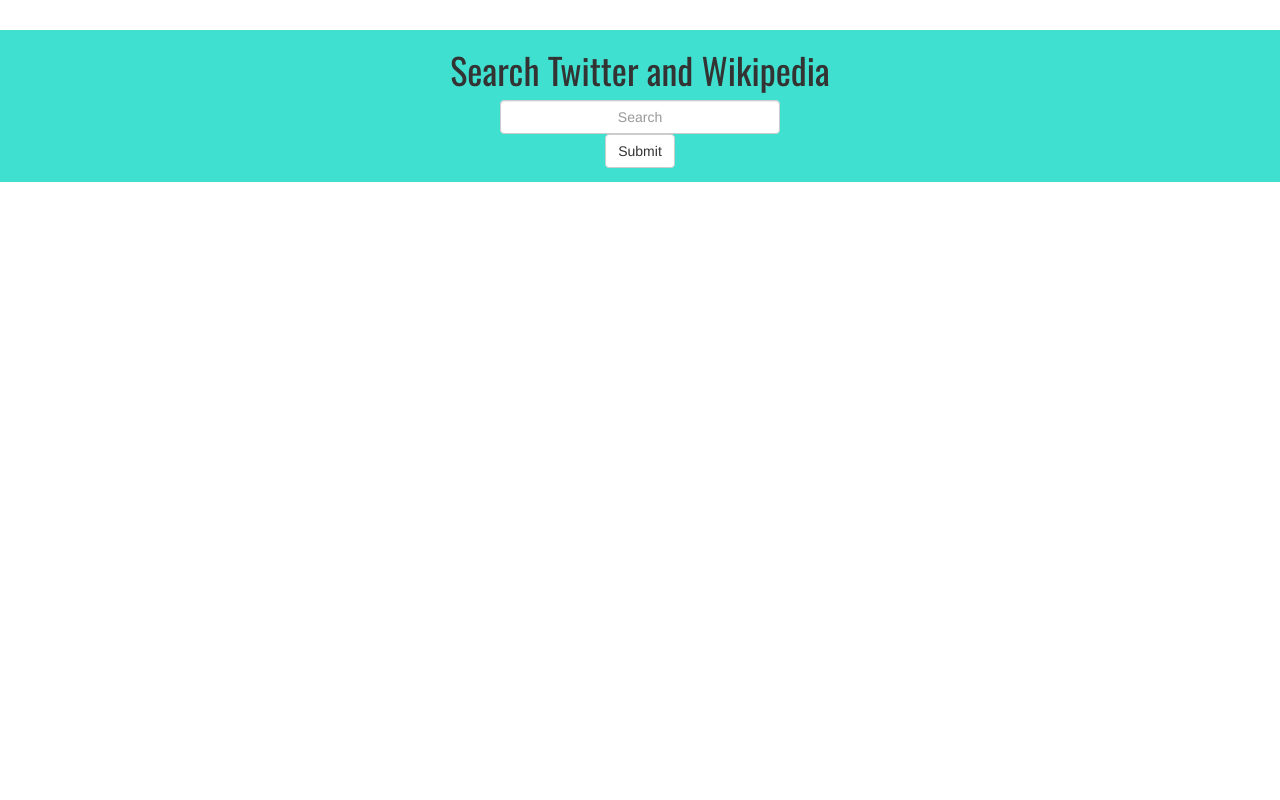
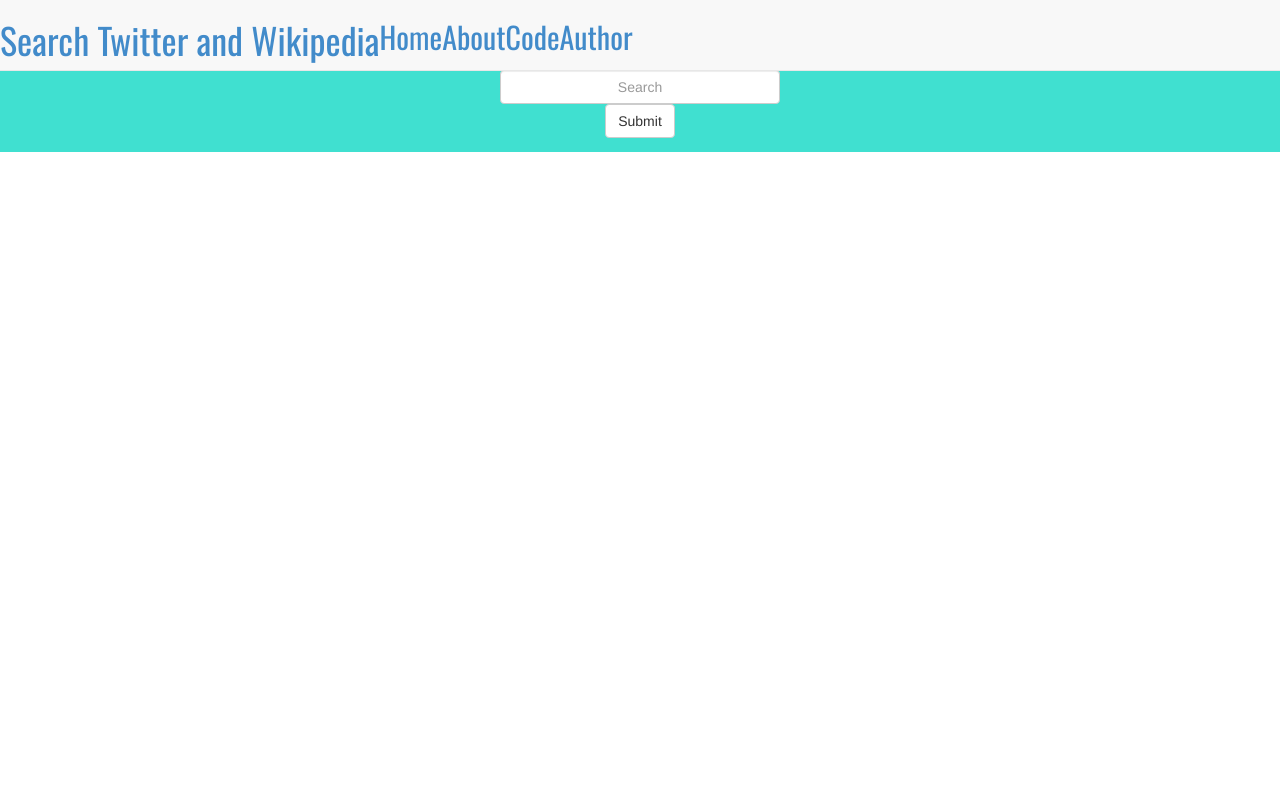
Before and after one commit to kottofy/PythonDjango-SearchApp, a Django app: page / in a window 1280 px wide. Run offline with Django 3.2, Linux system fonts and the light colour scheme.

Commit message:
Started Readme.md, added navbar

```diff
--- a/SearchApp/app/static/app/content/site.css
+++ b/SearchApp/app/static/app/content/site.css
@@ -20,7 +20,7 @@
 }
 
 body {
-    padding-top: 10px;
+    padding-top: 50px;
     padding-bottom: 20px;
 }
 
--- a/SearchApp/app/templates/app/layout.html
+++ b/SearchApp/app/templates/app/layout.html
@@ -8,9 +8,26 @@
     <link rel="stylesheet" href="/static/app/content/site.css" />
     <link rel="stylesheet" href="/static/app/content/bootstrap.min.css" />
     <link href='https://fonts.googleapis.com/css?family=Oswald' rel='stylesheet' type='text/css'>
+    <script src="../../static/app/scripts/bootstrap.min.js"></script>
 </head>
 <body>
-    <div
+    <div class="navbar navbar-default navbar-fixed-top">
+        <div class="container-fluid">
+            <div class="navbar-header">
+                <h1><a href="">Search Twitter and Wikipedia</a></h1>
+            </div>
+            <div class="collapse navbar-collapse" id="navbar-collapse-1">
+                <ul class="nav navbar-nav">
+                    <li><h2><a href="http://kristinottofysearchapp.azurewebsites.net">Home<span class="sr-only">(current)</span></a></h2></li>
+                    <li><h2><a href="https://github.com/kottofy/PythonDjango-SearchApp">About<span class="sr-only">(current)</span></a></h2></li>
+                    <li><h2><a href="https://github.com/kottofy/PythonDjango-SearchApp">Code<span class="sr-only">(current)</span></a></h2></li>
+                    <li><h2><a href="http://kristinottofy.com">Author<span class="sr-only">(current)</span></a></h2></li>
+                </ul>
+            </div>
+        </div>
+    </div>
     {% block content %}{% endblock %}
 </body>
 </html>
+
+{#TODO: Add nav bar with links Home (/), Code (github.com/kottofy), Creator (kristinottofy.com), possibly about page#}
--- a/SearchApp/app/templates/app/search.html
+++ b/SearchApp/app/templates/app/search.html
@@ -5,9 +5,6 @@
         <div class="row">
             <div class="col-xs-12">
                 <form action="/" method="GET">
-                    <div class="row">
-                        <h1 class="text-center">Search Twitter and Wikipedia</h1>
-                    </div>
                     <div class="row">
                         <div class="col-xs-12">
                             <input class="center text-center form-control" id="query" type="text" name="query" placeholder="Search" required>
@@ -34,6 +31,7 @@
                     <h3>Sorry. We are unable to dislay Twitter Results. Please try a different query or try again later. Thanks! :)</h3>
                 {% else %}
                     <h3><a href="http://twitter.com/search?q=/{{word}}">See Results on Twitter</a></h3>
+                    <h4>Search completed in: {{twitter_results.completed_in}} seconds</h4>
                     {% for tweet in twitter_results %}
                         <div class="panel panel-default">
                           <div class="panel-body">
```
Also changed, not shown: SearchApp/SearchApp/Search_Twitter.py (+26 -21 lines), SearchApp/SearchApp/Search_Wikipedia.py (+17 -14 lines), SearchApp/readme.md (added), 1 other file.
